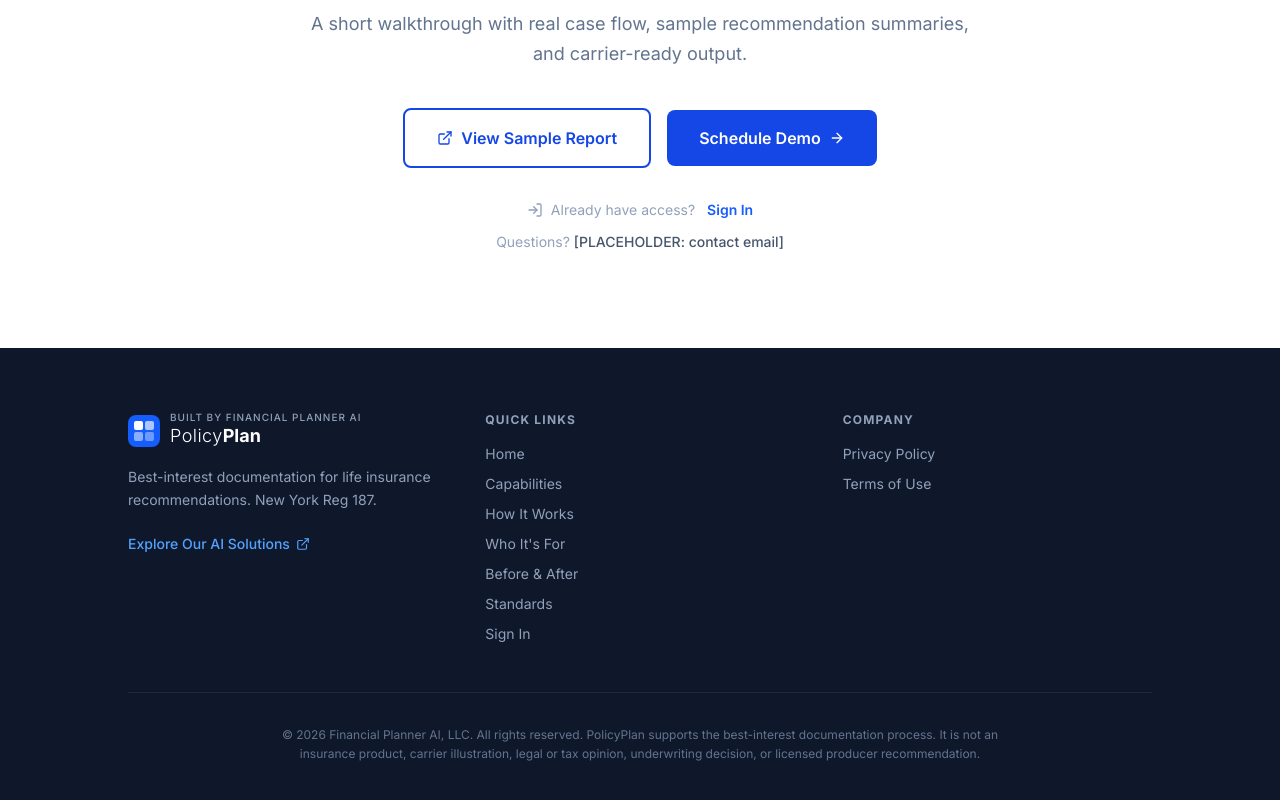
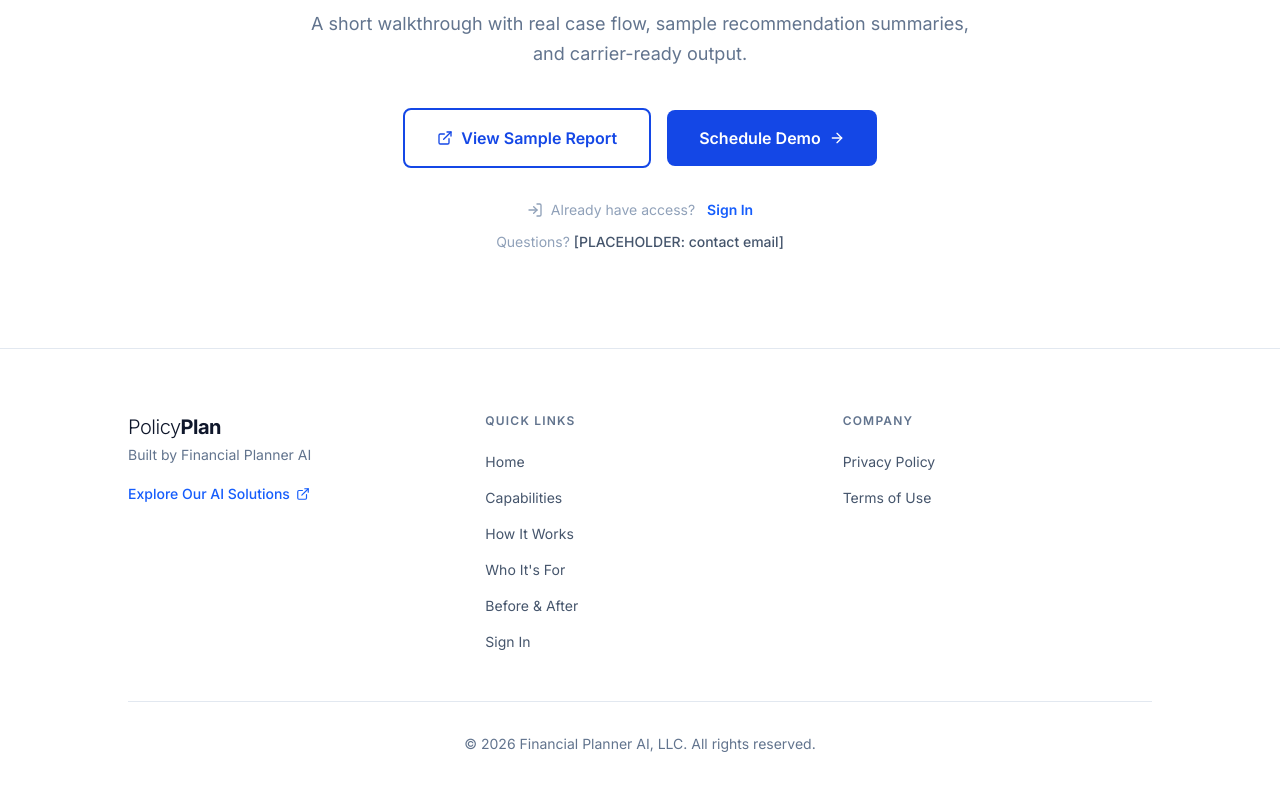
Before and after one commit to BoboCman/reg-187, a Next.js app: page / in a window 1280 px wide. Shown: the part 9696-10496 px from the top of the page. Built offline with nearby package versions, Linux system fonts and the light colour scheme.

Commit message:
refactor: update footer layout and style for LandingFooter component
Co-authored-by: BoboCman <192469630+BoboCman@users.noreply.github.com>

```diff
--- a/components/landing/LandingFooter.tsx
+++ b/components/landing/LandingFooter.tsx
@@ -9,54 +9,47 @@ const quickLinks = [
   { label: "How It Works", href: "#how-it-works" },
   { label: "Who It's For", href: "#who-its-for" },
   { label: "Before & After", href: "#comparison" },
-  { label: "Standards", href: "#standards" },
   { label: "Sign In", href: "/app" },
 ];
 
 export function LandingFooter() {
   return (
-    <footer className="bg-slate-900 py-16">
+    <footer className="bg-white border-t border-slate-200 pt-16 pb-8">
       <div className="container mx-auto px-4 sm:px-6 lg:px-8">
         <div className="max-w-5xl mx-auto">
+
+          {/* 3-column grid */}
           <div className="grid md:grid-cols-3 gap-12 mb-12">
 
-            {/* Brand */}
+            {/* Brand column */}
             <div>
-              <div className="flex items-center gap-2.5 mb-1">
-                <div className="w-8 h-8 bg-blue-600 rounded-lg grid grid-cols-2 items-center justify-items-center p-[6px] gap-[2px] flex-shrink-0">
-                  <span className="w-full h-full bg-white rounded-[2px]" />
-                  <span className="w-full h-full bg-white/65 rounded-[2px]" />
-                  <span className="w-full h-full bg-white/50 rounded-[2px]" />
-                  <span className="w-full h-full bg-white/38 rounded-[2px]" />
-                </div>
-                <div className="flex flex-col leading-none">
-                  <span className="text-[10px] font-medium text-slate-400 tracking-widest uppercase">Built by Financial Planner AI</span>
-                  <span className="text-lg text-white">
-                    <span className="font-light tracking-wide">Policy</span><span className="font-bold">Plan</span>
-                  </span>
-                </div>
-              </div>
-              <p className="text-sm text-slate-400 mt-4 mb-5 leading-relaxed">
-                Best-interest documentation for life insurance recommendations. New York Reg 187.
+              <p className="text-xl font-normal tracking-tight text-slate-900 mb-1">
+                <span className="font-light">Policy</span><span className="font-bold">Plan</span>
               </p>
+              <p className="text-sm text-slate-500 mb-4">Built by Financial Planner AI</p>
               <a
                 href={FPAI_URL}
                 target="_blank"
                 rel="noopener noreferrer"
-                className="inline-flex items-center gap-1.5 text-sm text-blue-400 hover:text-blue-300 font-medium transition-colors"
+                className="inline-flex items-center gap-1.5 text-sm text-blue-600 hover:text-blue-700 font-medium transition-colors"
               >
                 Explore Our AI Solutions
                 <ExternalLink className="w-3.5 h-3.5" />
               </a>
             </div>
 
-            {/* Quick Links */}
+            {/* Quick Links column */}
             <div>
-              <p className="text-xs font-bold text-slate-400 uppercase tracking-widest mb-4">Quick Links</p>
-              <ul className="space-y-2.5 text-sm text-slate-400">
+              <p className="text-xs font-semibold text-slate-500 uppercase tracking-widest mb-5">
+                Quick Links
+              </p>
+              <ul className="space-y-3">
                 {quickLinks.map((l) => (
                   <li key={l.label}>
-                    <Link href={l.href} className="hover:text-white transition-colors">
+                    <Link
+                      href={l.href}
+                      className="text-sm text-slate-600 hover:text-slate-900 transition-colors"
+                    >
                       {l.label}
                     </Link>
                   </li>
@@ -64,17 +57,19 @@ export function LandingFooter() {
               </ul>
             </div>
 
-            {/* Company */}
+            {/* Company column */}
             <div>
-              <p className="text-xs font-bold text-slate-400 uppercase tracking-widest mb-4">Company</p>
-              <ul className="space-y-2.5 text-sm text-slate-400">
+              <p className="text-xs font-semibold text-slate-500 uppercase tracking-widest mb-5">
+                Company
+              </p>
+              <ul className="space-y-3">
                 <li>
-                  <Link href="/privacy" className="hover:text-white transition-colors">
+                  <Link href="/privacy" className="text-sm text-slate-600 hover:text-slate-900 transition-colors">
                     Privacy Policy
                   </Link>
                 </li>
                 <li>
-                  <Link href="/terms" className="hover:text-white transition-colors">
+                  <Link href="/terms" className="text-sm text-slate-600 hover:text-slate-900 transition-colors">
                     Terms of Use
                   </Link>
                 </li>
@@ -83,11 +78,13 @@ export function LandingFooter() {
 
           </div>
 
-          <div className="border-t border-slate-800 pt-8 text-center">
-            <p className="text-xs text-slate-500 leading-relaxed max-w-3xl mx-auto">
-              &copy; {new Date().getFullYear()} Financial Planner AI, LLC. All rights reserved. PolicyPlan supports the best-interest documentation process. It is not an insurance product, carrier illustration, legal or tax opinion, underwriting decision, or licensed producer recommendation.
+          {/* Bottom bar */}
+          <div className="border-t border-slate-200 pt-8 text-center">
+            <p className="text-sm text-slate-500">
+              &copy; {new Date().getFullYear()} Financial Planner AI, LLC. All rights reserved.
             </p>
           </div>
+
         </div>
       </div>
     </footer>
```
